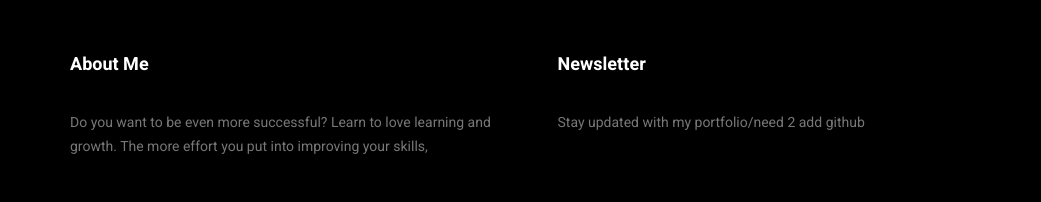
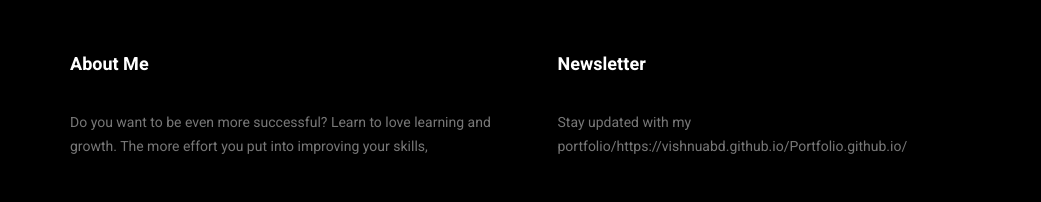
Before and after one commit to VISHNUABD/Portfolio.github.io, a plain HTML site: page index.html in a window 1280 px wide. Shown: the part 2917-3119 px from the top of the page, 0-1041 px from the left. Drawn offline with Linux system fonts and the light colour scheme.

Commit message:
Update index.html

```diff
--- a/index.html
+++ b/index.html
@@ -237,7 +237,7 @@
         					<div class="f_title">
         						<h3>Newsletter</h3>
         					</div>
-        					<p>Stay updated with my portfolio/need 2 add github </p>
+        					<p>Stay updated with my portfolio/https://vishnuabd.github.io/Portfolio.github.io/</p>
         					<div id="mc_embed_signup">
                                 <form target="_blank" action="https://spondonit.us12.list-manage.com/subscribe/post?u=1462626880ade1ac87bd9c93a&amp;id=92a4423d01" method="get" class="subscribe_form relative">
                                     <div class="mt-10 info"></div>
```
